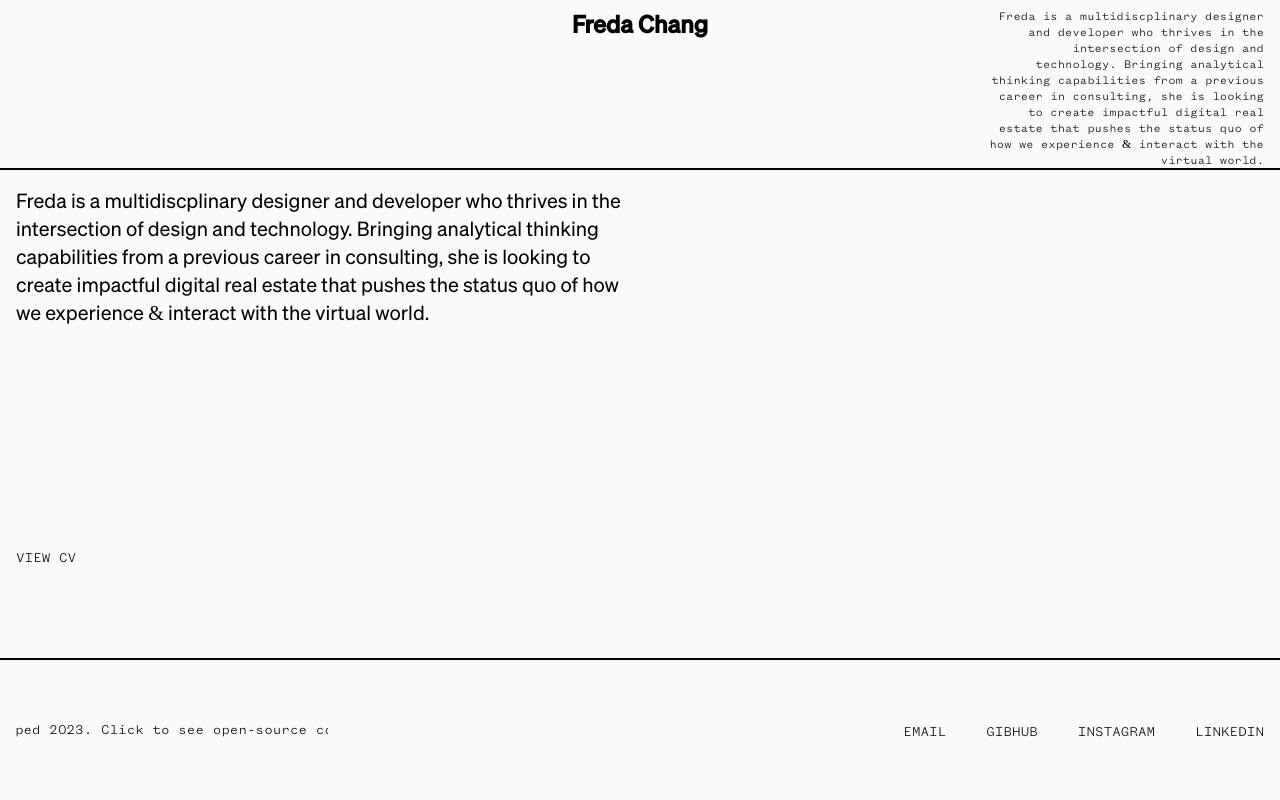
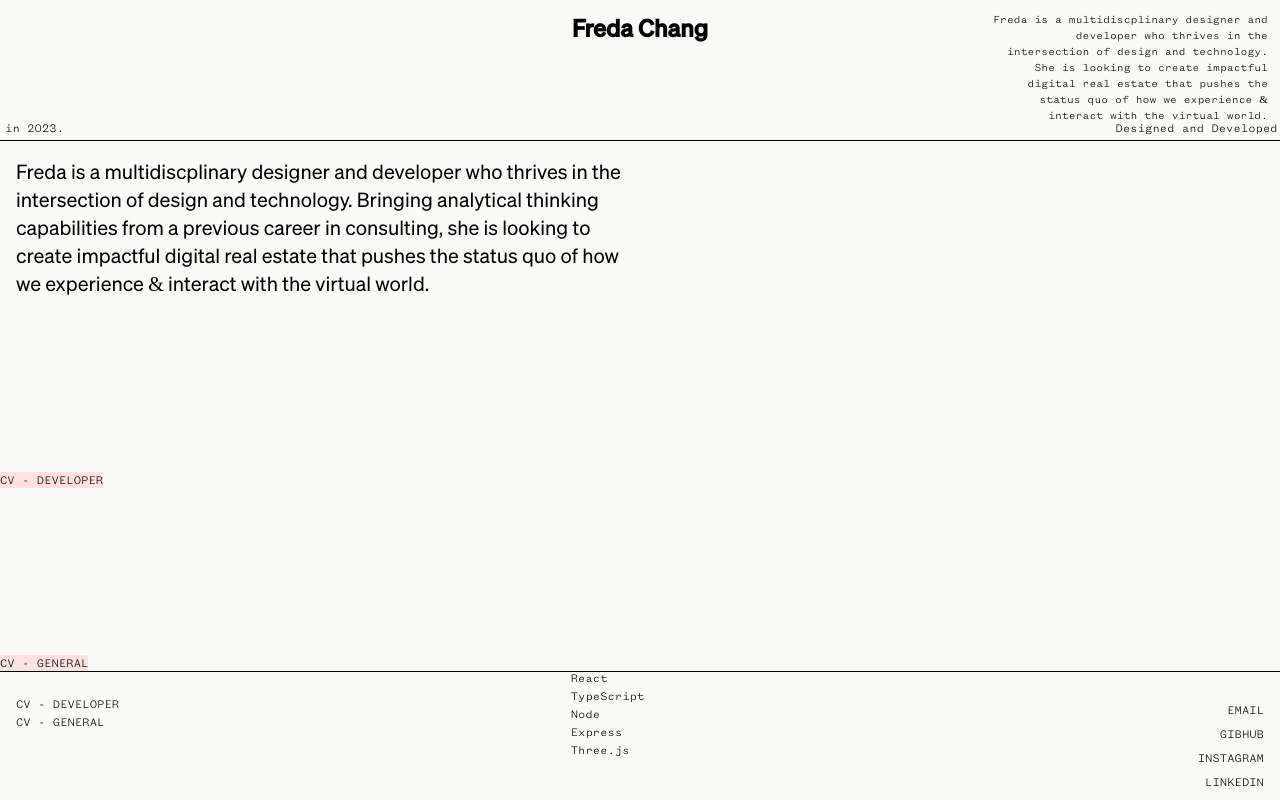
Before and after one commit to fredachang/portfolio-site, a React (Vite) app: page /about in a window 1280 px wide. Built offline with nearby package versions, Linux system fonts and the light colour scheme; no server answers.

Commit message:
updated footer

```diff
--- a/index.html
+++ b/index.html
@@ -33,7 +33,7 @@
               mono: "FoundersGrotesk-Regular",
             },
             fontSize: {
-              xxs: "0.5rem",
+              xxs: "0.7rem",
               "5xl": "2.5rem",
             },
             lineHeight: {
--- a/src/components/Footer.tsx
+++ b/src/components/Footer.tsx
@@ -1,34 +1,44 @@
 import { links } from "../data";
 import { space, type } from "../tailwind-utils";
 import { MotionHyperlink } from "./buttons/MotionHyperLink";
-import { MarqueeComponent } from "./other/Marquee";
+import { VerticalMarquee } from "./other/VerticalMarquee";
 
 export const Footer = () => (
   <>
     <div
-      className={`w-screen h-1/4 flex justify-between items-center px-${space.spacingMd} border-t border-t-2 border-black z-20`}
+      className={`w-screen h-1/6 flex justify-between items-start px-${space.spacingMd} pb-2 border-t border-black z-20`}
     >
-      <div className="w-1/4">
-        <a href="https://github.com/fredachang/portfolio-site" target="_blank">
-          <MarqueeComponent description="Designed and developed 2023. Click to see open-source code on Github" />
-        </a>
+      <div className="w-1/3 h-full flex flex-col justify-start pt-6">
+        <MotionHyperlink
+          linkPath={links.resumeDev}
+          linkText="CV - Developer"
+          linkStyle={`${type.link} flex max-w-max items-center mb-0.5`}
+        />
+        <MotionHyperlink
+          linkPath={links.resumeGeneral}
+          linkText="CV - General"
+          linkStyle={`${type.link} max-w-max flex items-center`}
+        />
+      </div>
+      <div className="w-1/3 h-full flex justify-center items-start pt-6">
+        <VerticalMarquee />
       </div>
 
-      <div className="flex justify-end w-1/3">
+      <div className="flex flex-col justify-start items-end w-1/3 h-full pt-6">
         <MotionHyperlink
           linkPath={links.email}
           linkText="EMAIL"
-          linkStyle={`${type.link} mr-${space.spacing2Xl}`}
+          linkStyle={`${type.link}`}
         />
         <MotionHyperlink
           linkPath={links.gitHub}
           linkText="GIBHUB"
-          linkStyle={`${type.link} mr-${space.spacing2Xl}`}
+          linkStyle={`${type.link}`}
         />
         <MotionHyperlink
           linkPath={links.instagram}
           linkText="INSTAGRAM"
-          linkStyle={`${type.link} mr-${space.spacing2Xl}`}
+          linkStyle={`${type.link}`}
         />
         <MotionHyperlink
           linkPath={links.linkedIn}
--- a/src/components/Header.tsx
+++ b/src/components/Header.tsx
@@ -3,8 +3,9 @@ import { moveLeftWhileHover } from "../motion";
 import { Project } from "../types";
 import { Link } from "react-router-dom";
 import { useDetectScreenWidth } from "../hooks/useDetectScreenWidth";
-import { space, type } from "../tailwind-utils";
+import { type } from "../tailwind-utils";
 import { NavMenu } from "./NavMenu";
+import Marquee from "react-fast-marquee";
 
 interface Props {
   expandFilter: boolean;
@@ -37,8 +38,9 @@ export const Header = (props: Props) => {
   return (
     <>
       <div
-        className={`w-full h-1/4 px-${space.spacingMd} pt-2 border-b z-30 border-b-2 border-black z-10 t-0 flex justify-between items-start`}
+        className={`w-full h-1/5 border-b z-30 border-black z-10 t-0 flex flex-col`}
       >
+        <div className="w-full h-5/6 flex justify-between items-start px-3 pt-3">
           <div className="w-1/3">
             <NavMenu
               expandFilter={expandFilter}
@@ -59,12 +61,11 @@ export const Header = (props: Props) => {
           </div>
 
           <div className="w-1/3 flex justify-end">
-          <div className="w-2/3 text-xs font-mono text-right leading-4">
+            <div className="w-2/3 text-xxs font-mono text-right leading-4">
               Freda is a multidiscplinary designer and developer who thrives in
-            the intersection of design and technology. Bringing analytical
-            thinking capabilities from a previous career in consulting, she is
-            looking to create impactful digital real estate that pushes the
-            status quo of how we experience & interact with the virtual world.
+              the intersection of design and technology. She is looking to
+              create impactful digital real estate that pushes the status quo of
+              how we experience & interact with the virtual world.
             </div>
 
             {isMobile && (
@@ -74,6 +75,15 @@ export const Header = (props: Props) => {
             )}
           </div>
         </div>
+
+        <div className="h-1/6 w-full flex items-center">
+          <Marquee speed={30}>
+            <div className="text-xs font-mono">
+              Designed and Developed in 2023.
+            </div>
+          </Marquee>
+        </div>
+      </div>
     </>
   );
 };
--- a/src/components/MasterIndex.tsx
+++ b/src/components/MasterIndex.tsx
@@ -32,7 +32,7 @@ export const MasterIndex = (props: Props) => {
           animate="visible"
           exit="exit"
           variants={fade(0.8, 0.5)}
-          className={`${isMobile && `relative`} flex h-80% md:h-86%  ${
+          className={`${isMobile && `relative`} flex h-80% md:h-4/6  ${
             showAll && !onMobile ? `overflow-x-hidden` : `overflow-x-scroll`
           }`}
         >
--- a/src/components/NavMenu.tsx
+++ b/src/components/NavMenu.tsx
@@ -1,6 +1,6 @@
 import { useLocation } from "react-router-dom";
 import { fadeX, moveLeftWhileHover, staggerParentContainer } from "../motion";
-import { colour, space, type } from "../tailwind-utils";
+import { colour, type } from "../tailwind-utils";
 import { AnimatePresence, motion } from "framer-motion";
 import { useDetectScreenWidth } from "../hooks/useDetectScreenWidth";
 import { Project } from "../types";
@@ -8,7 +8,7 @@ import { projectTypes } from "../data";
 import { NavButton } from "./buttons/NavButton";
 
 const mobileFilter = `${colour.sitePrimaryColour} flex flex-col absolute w-full h-full top-0 py-36 justify-between right-0`;
-const desktopFilter = `bg-purple-100 w-3/4 flex justify-end mr-10`;
+const desktopFilter = `w-full flex flex-col`;
 
 interface Props {
   expandFilter: boolean;
@@ -37,12 +37,12 @@ export const NavMenu = (props: Props) => {
   const { screenWidth } = useDetectScreenWidth();
 
   return (
-    <div className={`bg-red-100 flex`}>
+    <div className={`w-full h-full flex`}>
       {currentPath === "/home" && (
-        <div className="">
+        <div className="w-full h-full">
           <motion.button
             whileHover={moveLeftWhileHover}
-            className={`${type.link} mr-10`}
+            className={`${type.link} mb-2`}
             onClick={handleExpandFilter}
           >
             {filtered ? "Show All" : "Filter By"}
@@ -59,14 +59,14 @@ export const NavMenu = (props: Props) => {
                 <NavButton
                   buttonText={`Graphic Design (${projectCount.design})`}
                   motionVariant={fadeX(10, 0.5)}
-                  buttonStyle={`${type.link} md:mr-${space.spacing4Xl}`}
+                  buttonStyle={`${type.link} text-start md:pl-20 md:mb-2`}
                   onClickFunction={() =>
                     filterProjectsByType(projects, projectTypes.GraphicDesign)
                   }
                 />
                 <NavButton
                   buttonText={`3D Design (${projectCount.threeD})`}
-                  buttonStyle={`${type.link} md:mr-${space.spacing4Xl}`}
+                  buttonStyle={`${type.link} text-start md:pl-40 md:mb-2 `}
                   motionVariant={fadeX(10, 0.5)}
                   onClickFunction={() =>
                     filterProjectsByType(projects, projectTypes.threeD)
@@ -74,7 +74,7 @@ export const NavMenu = (props: Props) => {
                 />
                 <NavButton
                   buttonText={`Web Development (${projectCount.web})`}
-                  buttonStyle={`${type.link}`}
+                  buttonStyle={`${type.link} text-start md:pl-60`}
                   motionVariant={fadeX(10, 0.5)}
                   onClickFunction={() =>
                     filterProjectsByType(projects, projectTypes.WebDev)
--- a/src/components/other/Marquee.tsx
+++ /dev/null
@@ -1,15 +0,0 @@
-import Marquee from "react-fast-marquee";
-
-interface Props {
-  description: string;
-}
-
-export const MarqueeComponent = (props: Props) => {
-  const { description } = props;
-
-  return (
-    <Marquee pauseOnHover speed={30}>
-      <div className="font-mono text-sm cursor-pointer">{description}</div>
-    </Marquee>
-  );
-};
--- /dev/null
+++ b/src/components/other/VerticalMarquee.tsx
@@ -0,0 +1,11 @@
+export const VerticalMarquee = () => {
+  return (
+    <div className="h-2/3 w-1/3 flex flex-col justify-end font-mono text-xs">
+      <div className="mb-0.5">React</div>
+      <div className="mb-0.5">TypeScript</div>
+      <div className="mb-0.5">Node</div>
+      <div className="mb-0.5">Express</div>
+      <div className="mb-0.5">Three.js</div>
+    </div>
+  );
+};
--- a/src/components/project/ProjectTile.tsx
+++ b/src/components/project/ProjectTile.tsx
@@ -24,8 +24,8 @@ export const ProjectTile = (props: Props) => {
     setShowIndexImage(false);
   };
 
-  const staticStyle = `bg-stone-50 min-w-[100px] md:min-w-[130px] md:w-full h-full border-l border-l-2 border-black`;
-  const expandedStyle = `bg-${colour.sitePrimaryColour} w-full h-full z-20 md:z-0 border-l border-l-2 border-black`;
+  const staticStyle = `bg-stone-50 min-w-[100px] md:min-w-[130px] md:w-full h-full border-l border-black`;
+  const expandedStyle = `bg-${colour.sitePrimaryColour} w-full h-full z-20 md:z-0 border-l border-black`;
 
   return (
     <>
--- a/src/data.ts
+++ b/src/data.ts
@@ -400,5 +400,7 @@ export const links = {
   gitHub: "https://github.com/fredachang",
   instagram: "https://www.instagram.com/notcoolfreda",
   linkedIn: "https://www.linkedin.com/in/fredachang",
-  resume: "https://indd.adobe.com/view/bd8dbadb-d746-4b16-9437-ccd439a8a769",
+  resumeDev: "https://indd.adobe.com/view/28f59754-5111-4e5c-aaca-9b3919559867",
+  resumeGeneral:
+    "https://indd.adobe.com/view/bd8dbadb-d746-4b16-9437-ccd439a8a769",
 };
--- a/src/pages/About.tsx
+++ b/src/pages/About.tsx
@@ -54,9 +54,14 @@ export const About = () => {
           </div>
         </Link>
         <MotionHyperlink
-          linkPath={links.resume}
-          linkText="View CV"
-          linkStyle={`${type.link} flex items-center w-20 h-10 mb-20 ml-4`}
+          linkPath={links.resumeDev}
+          linkText="CV - Developer"
+          linkStyle={`${type.link} bg-red-100 flex max-w-max items-center mb-2`}
+        />
+        <MotionHyperlink
+          linkPath={links.resumeGeneral}
+          linkText="CV - General"
+          linkStyle={`${type.link} bg-red-100 max-w-max flex items-center`}
         />
       </motion.div>
     </>
--- a/src/tailwind-utils.ts
+++ b/src/tailwind-utils.ts
@@ -23,6 +23,6 @@ export const type = {
   h3: "text-md font-light",
   md: "text-sm font-light",
   sm: "text-xs font-light",
-  link: "text-sm font-mono uppercase",
+  link: "text-xs font-mono uppercase",
   linkSm: "text-xs font-mono uppercase",
 };
```
Lines whose indentation alone changed are shown as unchanged.
